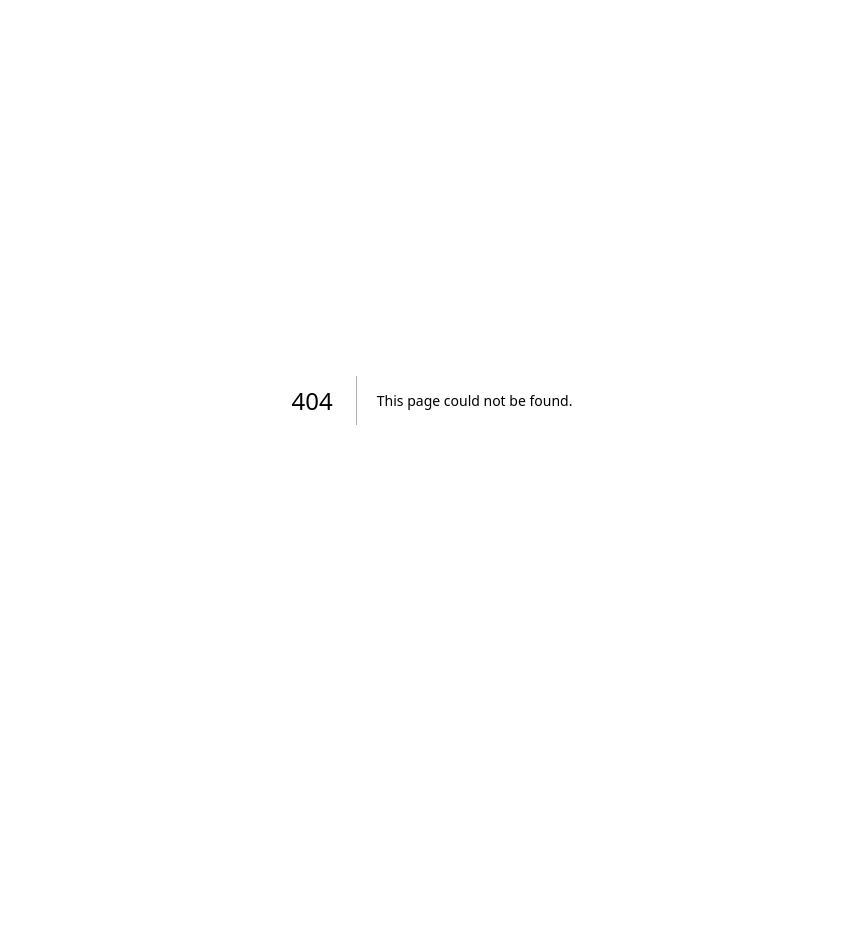
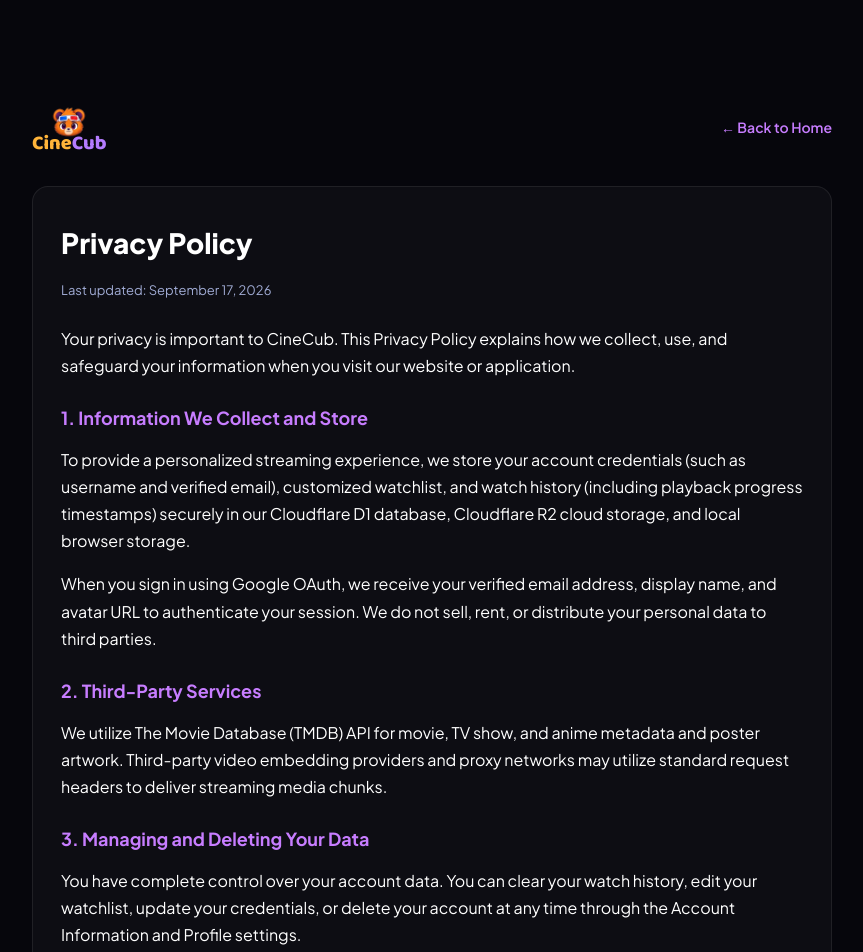
Before and after one commit to SamJU25/CineCub, a Next.js app in the folder frontend/next-storefront/: page /privacy in a window 1280 px wide. Before the commit this address had no page. Shown: the top 952 px of the page, without its empty margins (208-1071 px from the left). Before the commit the page ends 800 px from the top, so only its background shows below. Built offline with nearby package versions, Linux system fonts and the light colour scheme.

Commit message:
feat(legal): add dedicated /privacy and /terms pages for google oauth compliance

```diff
--- /dev/null
+++ b/frontend/next-storefront/src/app/privacy/page.tsx
@@ -0,0 +1,57 @@
+import type { Metadata } from "next";
+import Link from "next/link";
+import { BrandLogo } from "@/components/BrandLogo";
+
+export const metadata: Metadata = {
+  title: "Privacy Policy — CineCub",
+  description: "Privacy Policy and data protection terms for CineCub streaming platform.",
+};
+
+export default function PrivacyPage() {
+  return (
+    <main style={{ minHeight: "100vh", padding: "100px 20px 60px", background: "var(--cv-dark-0, #06060c)", color: "var(--text-1, #ffffff)" }}>
+      <div style={{ maxWidth: 800, margin: "0 auto" }}>
+        <div style={{ display: "flex", alignItems: "center", justifyContent: "space-between", marginBottom: 32 }}>
+          <Link href="/" style={{ textDecoration: "none" }}>
+            <BrandLogo mascotSize={42} />
+          </Link>
+          <Link href="/" style={{ color: "var(--pf-purple, #9d4edd)", textDecoration: "none", fontSize: 14, fontWeight: 600 }}>
+            &larr; Back to Home
+          </Link>
+        </div>
+
+        <article style={{ background: "rgba(255, 255, 255, 0.03)", border: "1px solid rgba(255, 255, 255, 0.08)", borderRadius: 16, padding: "32px 28px", lineHeight: 1.7 }}>
+          <h1 style={{ fontSize: 28, fontWeight: 800, marginBottom: 12 }}>Privacy Policy</h1>
+          <p style={{ color: "var(--text-3, rgba(232, 232, 240, 0.6))", fontSize: 13, marginBottom: 24 }}>Last updated: September 17, 2026</p>
+
+          <p style={{ marginBottom: 20 }}>
+            Your privacy is important to CineCub. This Privacy Policy explains how we collect, use, and safeguard your information when you visit our website or application.
+          </p>
+
+          <h2 style={{ fontSize: 18, fontWeight: 700, margin: "24px 0 12px", color: "var(--pf-purple, #c77dff)" }}>1. Information We Collect and Store</h2>
+          <p style={{ marginBottom: 16 }}>
+            To provide a personalized streaming experience, we store your account credentials (such as username and verified email), customized watchlist, and watch history (including playback progress timestamps) securely in our Cloudflare D1 database, Cloudflare R2 cloud storage, and local browser storage.
+          </p>
+          <p style={{ marginBottom: 16 }}>
+            When you sign in using Google OAuth, we receive your verified email address, display name, and avatar URL to authenticate your session. We do not sell, rent, or distribute your personal data to third parties.
+          </p>
+
+          <h2 style={{ fontSize: 18, fontWeight: 700, margin: "24px 0 12px", color: "var(--pf-purple, #c77dff)" }}>2. Third-Party Services</h2>
+          <p style={{ marginBottom: 16 }}>
+            We utilize The Movie Database (TMDB) API for movie, TV show, and anime metadata and poster artwork. Third-party video embedding providers and proxy networks may utilize standard request headers to deliver streaming media chunks.
+          </p>
+
+          <h2 style={{ fontSize: 18, fontWeight: 700, margin: "24px 0 12px", color: "var(--pf-purple, #c77dff)" }}>3. Managing and Deleting Your Data</h2>
+          <p style={{ marginBottom: 16 }}>
+            You have complete control over your account data. You can clear your watch history, edit your watchlist, update your credentials, or delete your account at any time through the Account Information and Profile settings.
+          </p>
+
+          <h2 style={{ fontSize: 18, fontWeight: 700, margin: "24px 0 12px", color: "var(--pf-purple, #c77dff)" }}>4. Contact Us</h2>
+          <p style={{ marginBottom: 0 }}>
+            If you have questions or inquiries regarding your data privacy, you can reach our team at <strong>support@cinecub.stream</strong>.
+          </p>
+        </article>
+      </div>
+    </main>
+  );
+}
--- /dev/null
+++ b/frontend/next-storefront/src/app/terms/page.tsx
@@ -0,0 +1,54 @@
+import type { Metadata } from "next";
+import Link from "next/link";
+import { BrandLogo } from "@/components/BrandLogo";
+
+export const metadata: Metadata = {
+  title: "Terms of Service — CineCub",
+  description: "Terms of Service and usage conditions for CineCub streaming platform.",
+};
+
+export default function TermsPage() {
+  return (
+    <main style={{ minHeight: "100vh", padding: "100px 20px 60px", background: "var(--cv-dark-0, #06060c)", color: "var(--text-1, #ffffff)" }}>
+      <div style={{ maxWidth: 800, margin: "0 auto" }}>
+        <div style={{ display: "flex", alignItems: "center", justifyContent: "space-between", marginBottom: 32 }}>
+          <Link href="/" style={{ textDecoration: "none" }}>
+            <BrandLogo mascotSize={42} />
+          </Link>
+          <Link href="/" style={{ color: "var(--pf-purple, #9d4edd)", textDecoration: "none", fontSize: 14, fontWeight: 600 }}>
+            &larr; Back to Home
+          </Link>
+        </div>
+
+        <article style={{ background: "rgba(255, 255, 255, 0.03)", border: "1px solid rgba(255, 255, 255, 0.08)", borderRadius: 16, padding: "32px 28px", lineHeight: 1.7 }}>
+          <h1 style={{ fontSize: 28, fontWeight: 800, marginBottom: 12 }}>Terms of Service</h1>
+          <p style={{ color: "var(--text-3, rgba(232, 232, 240, 0.6))", fontSize: 13, marginBottom: 24 }}>Last updated: September 17, 2026</p>
+
+          <p style={{ marginBottom: 20 }}>
+            Welcome to CineCub. By accessing or using our website and application, you agree to be bound by these Terms of Service.
+          </p>
+
+          <h2 style={{ fontSize: 18, fontWeight: 700, margin: "24px 0 12px", color: "var(--pf-purple, #c77dff)" }}>1. Acceptance of Terms</h2>
+          <p style={{ marginBottom: 16 }}>
+            You must be at least 13 years of age to use this platform. By using CineCub, you warrant that you meet this age requirement and agree to abide by all applicable laws and regulations.
+          </p>
+
+          <h2 style={{ fontSize: 18, fontWeight: 700, margin: "24px 0 12px", color: "var(--pf-purple, #c77dff)" }}>2. Third-Party Content Disclaimer</h2>
+          <p style={{ marginBottom: 16 }}>
+            CineCub does not host, upload, or store any media files or video streams on its servers. All videos, movies, TV series, and media are hosted and served by non-affiliated third-party providers. We assume no liability for external content.
+          </p>
+
+          <h2 style={{ fontSize: 18, fontWeight: 700, margin: "24px 0 12px", color: "var(--pf-purple, #c77dff)" }}>3. User Conduct & Accounts</h2>
+          <p style={{ marginBottom: 16 }}>
+            Users are responsible for maintaining the confidentiality of their credentials and session tokens. You agree not to attempt to reverse-engineer or disrupt any portion of the service.
+          </p>
+
+          <h2 style={{ fontSize: 18, fontWeight: 700, margin: "24px 0 12px", color: "var(--pf-purple, #c77dff)" }}>4. Contact & Inquiries</h2>
+          <p style={{ marginBottom: 0 }}>
+            For legal notices, DMCA inquiries, or questions regarding these Terms, contact our team at <strong>support@cinecub.stream</strong>.
+          </p>
+        </article>
+      </div>
+    </main>
+  );
+}
```
